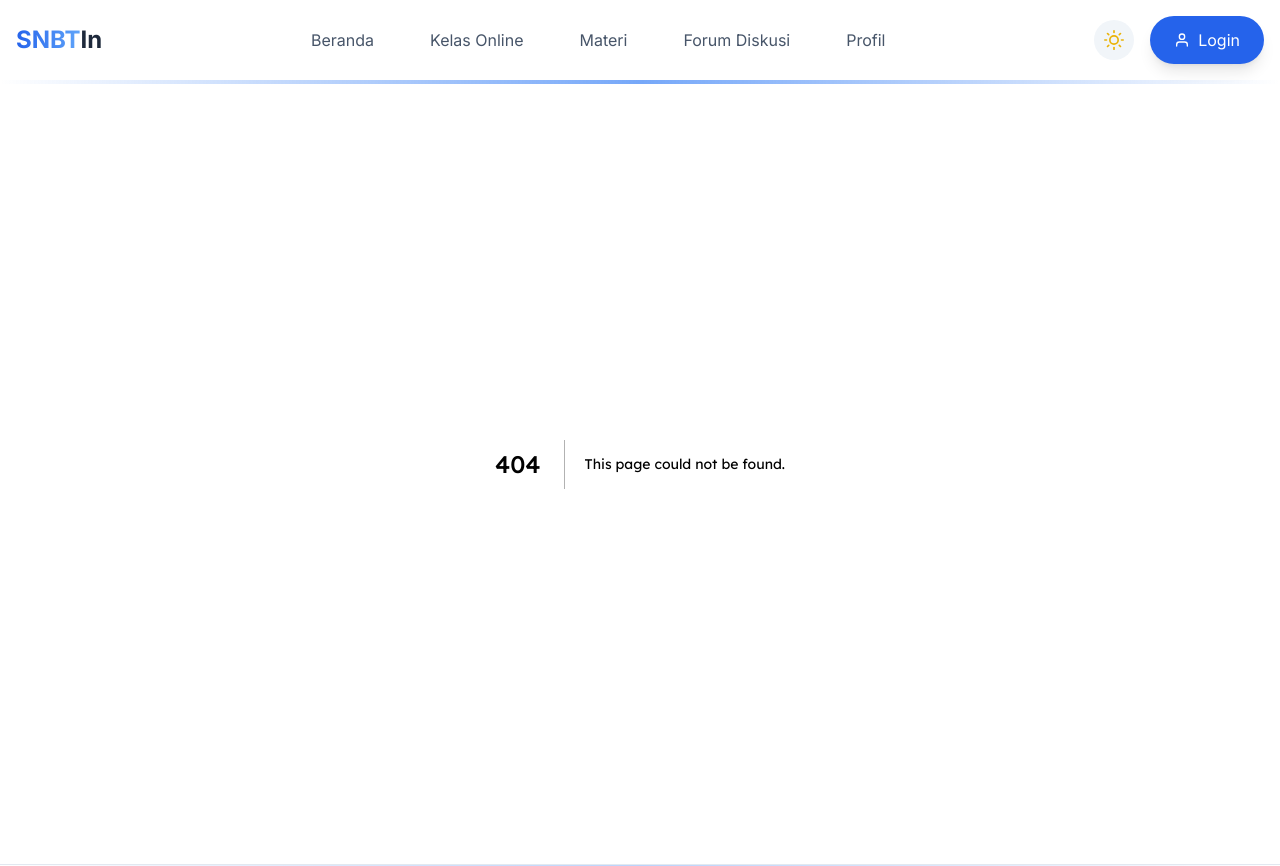
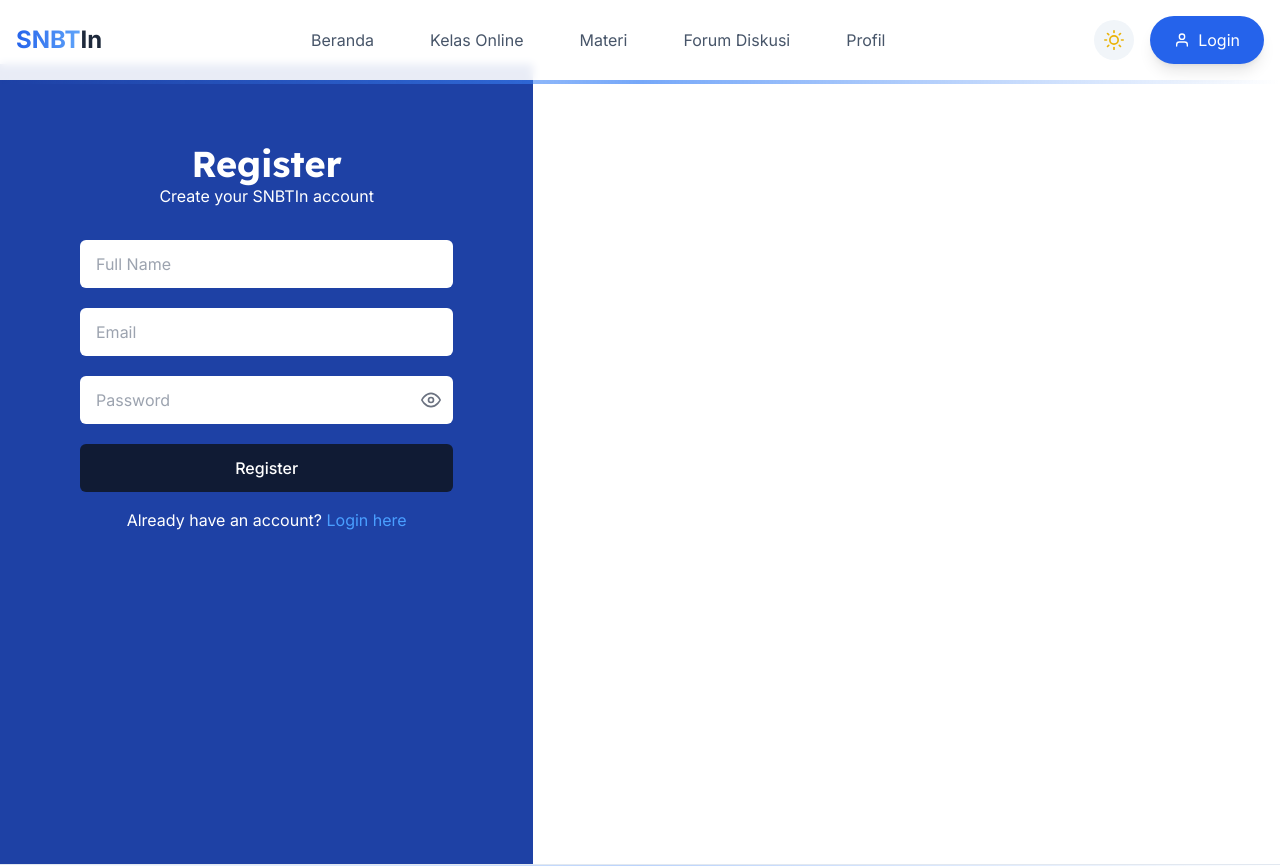
Before and after one commit to Arfazrll/SNBTIn, a Next.js app: page /signup in a window 1280 px wide. Before the commit this address had no page. Shown: the top 866 px of the page. Built offline with nearby package versions, Linux system fonts and the light colour scheme.

Commit message:
login done

```diff
--- a/package.json
+++ b/package.json
@@ -11,9 +11,14 @@
   "dependencies": {
     "@next-auth/prisma-adapter": "^1.0.7",
     "@prisma/client": "^6.5.0",
+    "axios": "^1.8.3",
     "bcrypt": "^5.1.1",
     "bcryptjs": "^3.0.2",
+    "cors": "^2.8.5",
+    "dotenv": "^16.4.7",
+    "express": "^4.21.2",
     "framer-motion": "^12.4.10",
+    "jsonwebtoken": "^9.0.2",
     "mysql2": "^3.13.0",
     "next": "^15.2.1",
     "next-auth": "^4.24.11",
@@ -28,6 +33,7 @@
   "devDependencies": {
     "@eslint/eslintrc": "^3",
     "@tailwindcss/postcss": "^4.0.11",
+    "@types/jsonwebtoken": "^9.0.9",
     "@types/node": "22.13.10",
     "@types/react": "19.0.10",
     "@types/three": "^0.174.0",
--- /dev/null
+++ b/src/pages/api/login.ts
@@ -0,0 +1,46 @@
+import { NextApiRequest, NextApiResponse } from "next";
+import { PrismaClient } from "@prisma/client";
+import bcrypt from "bcryptjs";
+import jwt from "jsonwebtoken";
+
+const prisma = new PrismaClient();
+const SECRET_KEY = process.env.JWT_SECRET || "your_secret_key";
+
+export default async function handler(req: NextApiRequest, res: NextApiResponse) {
+  if (req.method !== "POST") {
+    return res.status(405).json({ message: "Method not allowed" });
+  }
+
+  const { email, password } = req.body;
+
+  if (!email || !password) {
+    return res.status(400).json({ message: "Email and password are required" });
+  }
+
+  try {
+    // Find user by email
+    const user = await prisma.user.findUnique({
+      where: { email },
+    });
+
+    if (!user) {
+      return res.status(401).json({ message: "Invalid email or password" });
+    }
+
+    // Compare hashed password
+    const isMatch = await bcrypt.compare(password, user.password);
+    if (!isMatch) {
+      return res.status(401).json({ message: "Invalid email or password" });
+    }
+
+    // Generate JWT token
+    const token = jwt.sign({ userId: user.id, email: user.email }, SECRET_KEY, {
+      expiresIn: "1h",
+    });
+
+    return res.status(200).json({ token, user });
+  } catch (error) {
+    console.error("Login error:", error);
+    return res.status(500).json({ message: "Internal server error" });
+  }
+}
--- /dev/null
+++ b/src/pages/api/register.ts
@@ -0,0 +1,45 @@
+import { NextApiRequest, NextApiResponse } from "next";
+import { PrismaClient } from "@prisma/client";
+import bcrypt from "bcryptjs";
+
+const prisma = new PrismaClient();
+
+export default async function handler(req: NextApiRequest, res: NextApiResponse) {
+  if (req.method !== "POST") {
+    return res.status(405).json({ message: "Method not allowed" });
+  }
+
+  const { email, password, name } = req.body; // Assuming your DB has a "name" column
+
+  if (!email || !password || !name) {
+    return res.status(400).json({ message: "All fields are required" });
+  }
+
+  try {
+    // Check if user already exists
+    const existingUser = await prisma.user.findUnique({
+      where: { email },
+    });
+
+    if (existingUser) {
+      return res.status(400).json({ message: "Email is already registered" });
+    }
+
+    // Hash password
+    const hashedPassword = await bcrypt.hash(password, 10);
+
+    // Create user in the database
+    const newUser = await prisma.user.create({
+      data: {
+        email,
+        password: hashedPassword,
+        name,
+      },
+    });
+
+    return res.status(201).json({ message: "User registered successfully", user: newUser });
+  } catch (error) {
+    console.error("Registration error:", error);
+    return res.status(500).json({ message: "Internal server error" });
+  }
+}
--- a/src/pages/login.tsx
+++ b/src/pages/login.tsx
@@ -3,6 +3,7 @@ import Link from 'next/link';
 import { useRouter } from 'next/router';
 import { FiEye, FiEyeOff } from 'react-icons/fi';
 import Image from 'next/image';
+import axios from 'axios';
 
 const LoginPage = () => {
   const [email, setEmail] = useState('');
@@ -25,27 +26,22 @@ const LoginPage = () => {
     setIsLoading(true);
 
     try {
-      // Simulate API login call
-      await new Promise(resolve => setTimeout(resolve, 2000));
+      const response = await axios.post('http://localhost:3000/api/login', { email, password });
+      const { token, user } = response.data;
 
-      // Example user data - in a real app, this would come from your API response
-      const userData = {
-        name: email.split('@')[0], // Simple example - extract name from email
-        email: email,
-        // You can add more user properties here
-      };
+      localStorage.setItem('token', token);
+      localStorage.setItem('user', JSON.stringify(user));
 
-      // Store user data in localStorage for persistence across page refreshes
-      localStorage.setItem('user', JSON.stringify(userData));
-
-      // Trigger a custom event to notify other components (like Navbar) about login
       const loginEvent = new Event('userLogin');
       window.dispatchEvent(loginEvent);
 
-      // Redirect to dashboard
       router.push('/');
     } catch (err) {
-      setError('Username/Email atau Password tidak valid');
+      if (axios.isAxiosError(err)) {
+        setError(err.response?.data?.message || 'Username/Email atau Password tidak valid');
+      } else {
+        setError('An unexpected error occurred');
+      }
     } finally {
       setIsLoading(false);
     }
@@ -62,17 +58,13 @@ const LoginPage = () => {
         <div className="mx-auto w-full max-w-md">
           {/* Logo */}
           <div className="mb-8 text-center">
-
             <h1 className="text-4xl font-bold">
               <span className="text-[#4a9fff]">SNBT</span>
               <span className="text-[#ffffff]">In</span>
             </h1>
-
-
             <h6 className="text-white mb-2">
-             #1 Platform Persiapan SNBT di Indonesia
+              #1 Platform Persiapan SNBT di Indonesia
             </h6>
-
           </div>
 
           {/* Form */}
@@ -130,6 +122,12 @@ const LoginPage = () => {
                 </Link>
               </div>
             </div>
+            <p className="text-center text-white mt-4">
+              Don't have an account?{" "}
+              <Link href="/signup" className="text-[#4a9fff] hover:underline">
+                Register here
+              </Link>
+            </p>
 
             <button
               type="submit"
@@ -139,66 +137,6 @@ const LoginPage = () => {
               {isLoading ? 'Logging in...' : 'Login'}
             </button>
           </form>
-
-          <div className="mt-6 text-center text-white">
-            <p className="text-sm">
-              Don&apos;t Have Account?{' '}
-              <Link href="/register" className="text-[#4a9fff] hover:underline">
-                Create one
-              </Link>
-            </p>
-
-            <div className="mt-4 flex items-center justify-center">
-              <div className="flex-grow h-px bg-gray-400/30"></div>
-              <p className="mx-4 text-sm text-gray-400">Or</p>
-              <div className="flex-grow h-px bg-gray-400/30"></div>
-            </div>
-
-            <div className="mt-4 flex justify-center space-x-4">
-              <button className="p-2 rounded-full bg-white hover:bg-gray-100 transition-colors duration-200">
-                <Image src="/googlelogo.png" alt="Google" width={24} height={24} className="rounded-full" />
-              </button>
-              <button className="p-2 rounded-full bg-white hover:bg-gray-100 transition-colors duration-200">
-                <Image src="/Facebook-logo.png" alt="Facebook" width={24} height={24} className="rounded-full" />
-              </button>
-            </div>
-          </div>
-        </div>
-
-        <div className="mt-8 text-center text-sm text-white/70">
-          2025 SNBTIn Hak Cipta Dilindungi
-        </div>
-      </div>
-
-      {/* Welcome Section (Right) */}
-      <div className="relative md:flex md:w-7/12"
-        style={{
-          backgroundImage: "url('/bukubege.png')",
-          backgroundSize: "cover",
-          backgroundPosition: "right-center",
-          backgroundRepeat: "no-repeat"
-        }}
-      >
-      <div className="absolute inset-0 bg-black/60 flex flex-col justify-center px-12">
-
-          <h2 className="text-4xl font-bold text-white mb-2">
-            Welcome To <span className="text-[#4a9fff]">SNBT</span>
-            <span className="text-[#ffffff]">In</span>
-          </h2>
-          <p className="text-2xl text-white mb-2">
-            Platform <span className="text-[#4a9fff]">E-Learning</span> terdepan yang
-            membantu siswa Indonesia mencapai impian mereka untuk
-            berkuliah di perguruan tinggi negeri terbaik.
-          </p>
-        </div>
-
-        <div className="absolute bottom-20 right-16 flex space-x-6 text-white/80 text-sm">
-          <Link href="/terms" className="hover:text-white">
-            Syarat dan Ketentuan
-          </Link>
-          <Link href="/privacy" className="hover:text-white">
-            Kebijakan Privasi
-          </Link>
         </div>
       </div>
     </div>
--- /dev/null
+++ b/src/pages/signup.tsx
@@ -0,0 +1,126 @@
+import React, { useState } from "react";
+import Link from "next/link";
+import { useRouter } from "next/router";
+import { FiEye, FiEyeOff } from "react-icons/fi";
+import axios from "axios";
+
+const SignupPage = () => {
+  const [name, setName] = useState("");
+  const [email, setEmail] = useState("");
+  const [password, setPassword] = useState("");
+  const [confirmPassword, setConfirmPassword] = useState("");
+  const [showPassword, setShowPassword] = useState(false);
+  const [isLoading, setIsLoading] = useState(false);
+  const [error, setError] = useState("");
+  const [successMessage, setSuccessMessage] = useState("");
+
+  const router = useRouter();
+
+  const handleSubmit = async (e: React.FormEvent<HTMLFormElement>) => {
+    e.preventDefault();
+    setError("");
+    setSuccessMessage("");
+
+    if (!name || !email || !password) {
+      setError("All fields are required!");
+      return;
+    }
+
+    setIsLoading(true);
+
+    try {
+      const response = await axios.post("http://localhost:3000/api/register", {
+        name,
+        email,
+        password,
+      });
+
+      setSuccessMessage(response.data.message);
+      setTimeout(() => {
+        router.push("/login");
+      }, 2000);
+    } catch (err) {
+      if (axios.isAxiosError(err)) {
+        setError(err.response?.data?.message || "Registration failed");
+      } else {
+        setError("An unexpected error occurred");
+      }
+    } finally {
+      setIsLoading(false);
+    }
+  };
+
+  const togglePasswordVisibility = () => {
+    setShowPassword(!showPassword);
+  };
+
+  return (
+    <div className="flex min-h-screen">
+      <div className="w-full md:w-5/12 bg-[#1E41A5] dark:bg-[#101B34] flex flex-col justify-between p-20">
+        <div className="mx-auto w-full max-w-md">
+          <div className="mb-8 text-center">
+            <h1 className="text-4xl font-bold text-white">Register</h1>
+            <p className="text-white">Create your SNBTIn account</p>
+          </div>
+
+          <form onSubmit={handleSubmit} className="space-y-5">
+            {error && <div className="p-3 bg-red-100 text-red-700 rounded-md text-sm">{error}</div>}
+            {successMessage && (
+              <div className="p-3 bg-green-100 text-green-700 rounded-md text-sm">{successMessage}</div>
+            )}
+
+            <input
+              type="text"
+              placeholder="Full Name"
+              value={name}
+              onChange={(e) => setName(e.target.value)}
+              className="w-full px-4 py-3 rounded-md bg-white text-gray-700 focus:outline-none focus:ring-2 focus:ring-blue-500"
+            />
+
+            <input
+              type="email"
+              placeholder="Email"
+              value={email}
+              onChange={(e) => setEmail(e.target.value)}
+              className="w-full px-4 py-3 rounded-md bg-white text-gray-700 focus:outline-none focus:ring-2 focus:ring-blue-500"
+            />
+
+            <div className="relative">
+              <input
+                type={showPassword ? "text" : "password"}
+                placeholder="Password"
+                value={password}
+                onChange={(e) => setPassword(e.target.value)}
+                className="w-full px-4 py-3 rounded-md bg-white text-gray-700 focus:outline-none focus:ring-2 focus:ring-blue-500"
+              />
+              <button
+                type="button"
+                onClick={togglePasswordVisibility}
+                className="absolute right-3 top-1/2 transform -translate-y-1/2 text-gray-500"
+              >
+                {showPassword ? <FiEyeOff size={20} /> : <FiEye size={20} />}
+              </button>
+            </div>
+
+            <button
+              type="submit"
+              disabled={isLoading}
+              className="w-full py-3 px-4 rounded-md bg-[#101B34] text-white font-medium transition-colors duration-200"
+            >
+              {isLoading ? "Registering..." : "Register"}
+            </button>
+          </form>
+
+          <p className="text-center text-white mt-4">
+            Already have an account?{" "}
+            <Link href="/auth/login" className="text-[#4a9fff] hover:underline">
+              Login here
+            </Link>
+          </p>
+        </div>
+      </div>
+    </div>
+  );
+};
+
+export default SignupPage;
```
Also changed, not shown: 1 other file (tests, documents, lock files or other folders).
